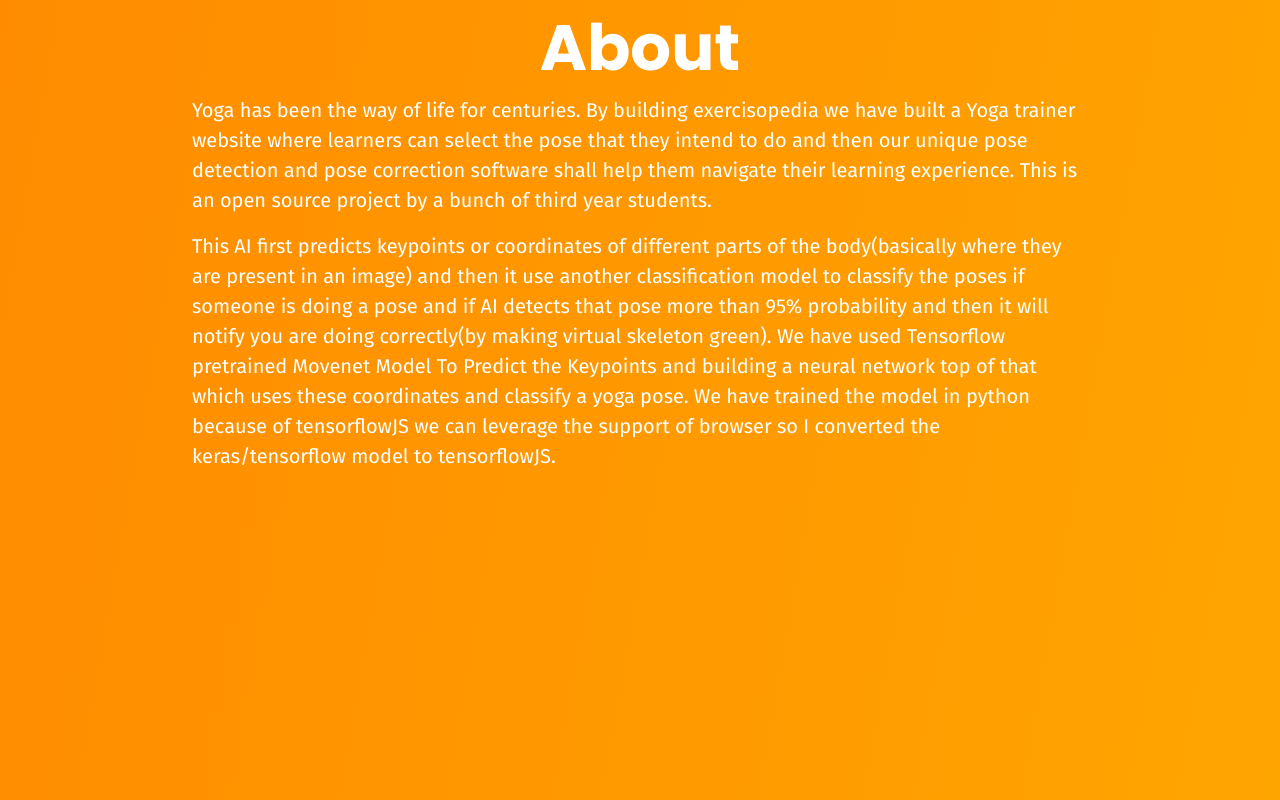
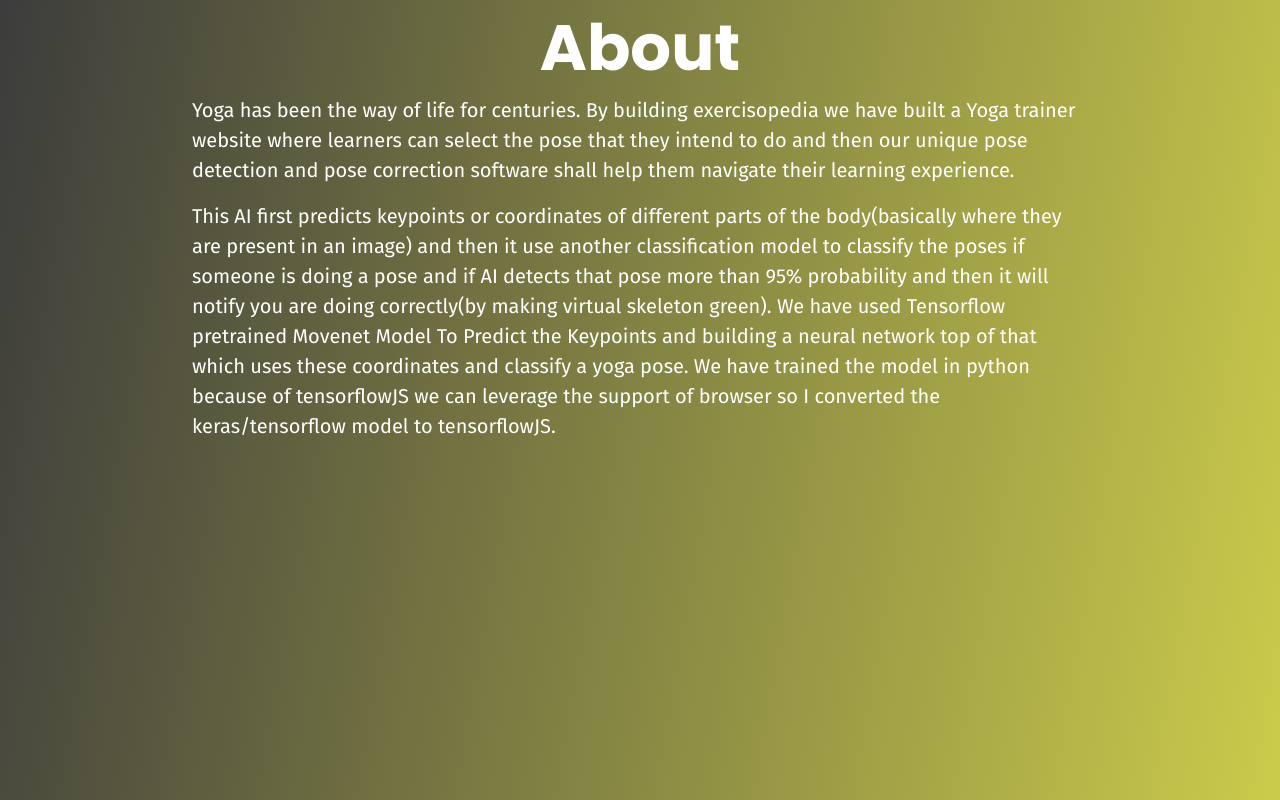
Before and after one commit to Ananyagupta43/Exercisopedia_AI, a React (Create React App) app in the folder frontend/: page /about in a window 1280 px wide. Built offline with nearby package versions, Linux system fonts and the light colour scheme; a web font is replaced by a local one.

Commit message:
Ui fixes

```diff
--- a/frontend/src/components/Details.js
+++ b/frontend/src/components/Details.js
@@ -6,7 +6,7 @@ import Target from "./../assets/icons/target_black.png";
 const Details = ({ exerciseDetail }) => {
     const { bodyPart, gifUrl, name, target, equipment } = exerciseDetail;
 
-    return <div style={{ display: "flex", alignItems: "center", justifyContent: "flex-start", padding: "30px 50px", width: "100vw" }}>
+    return <div style={{ display: "flex", alignItems: "center", justifyContent: "flex-start", padding: "30px 50px", paddingTop:"10px", width: "100vw" }}>
         <div style={{ padding: '70px 50px', borderRadius: "75px", background: "white" }}>
             <img src={gifUrl} alt={name} Loading="lazy"></img>
         </div>
--- a/frontend/src/pages/About/About.css
+++ b/frontend/src/pages/About/About.css
@@ -1,7 +1,7 @@
 .about-container {
     width: 100vw;
     height: 100vh;
-    background: linear-gradient(100deg, #FF8C00, #FFA500);
+    background: linear-gradient(100deg, #3c3c3c, rgb(203, 203, 75));
     font-family: 'Fira Sans' , sans-serif;
 }
 .about-heading {
--- a/frontend/src/pages/About/About.js
+++ b/frontend/src/pages/About/About.js
@@ -16,7 +16,7 @@ export default function About() {
             <div className="about-main">
                 <p className="about-content">
                     Yoga has been the way of life for centuries. By building exercisopedia we have built a Yoga trainer website where learners can select the pose that they intend to do and then our unique pose detection and pose correction software shall help them navigate their learning experience.
-                    This is an open source project by a bunch of third year students.
+
                 </p>
                 <p className="about-content">
                     This AI first predicts keypoints or coordinates of different parts of the body(basically where
--- a/frontend/src/pages/ExerciseDetails.js
+++ b/frontend/src/pages/ExerciseDetails.js
@@ -4,6 +4,8 @@ import { exerciseOptions, fetchData, youtubeOptions } from "./../utils/fetchData
 import Details from "./../components/Details";
 import SimilarExercises from "./../components/SimilarExercises";
 import ExerciseVideos from "./../components/ExerciseVideos";
+import Navbar from "../components/New_navbar";
+
 
 const ExerciseDetails = () => {
 
@@ -38,6 +40,7 @@ const ExerciseDetails = () => {
     }, [id]);
 
     return <div style={{ backgroundColor: "black"}}>
+        <Navbar/>
         <Details exerciseDetail={exerciseDetail} />
         <ExerciseVideos exerciseVideos={exerciseVideos} name={exerciseDetail.name} />
         <SimilarExercises targetMuscleExercises={targetMuscleExercises} equipmentExercises={equipmentExercises} />
--- a/frontend/src/pages/single_exercise/SingleExercise.js
+++ b/frontend/src/pages/single_exercise/SingleExercise.js
@@ -2,8 +2,7 @@ import React from "react";
 import "./SingleExercise.css";
 
 const SingleExercise = () =>{
-    return <div>this is single exercise
-    i will make it soon - aditi lol</div>
+    return <div></div>
 }
 
 export default SingleExercise;
```
